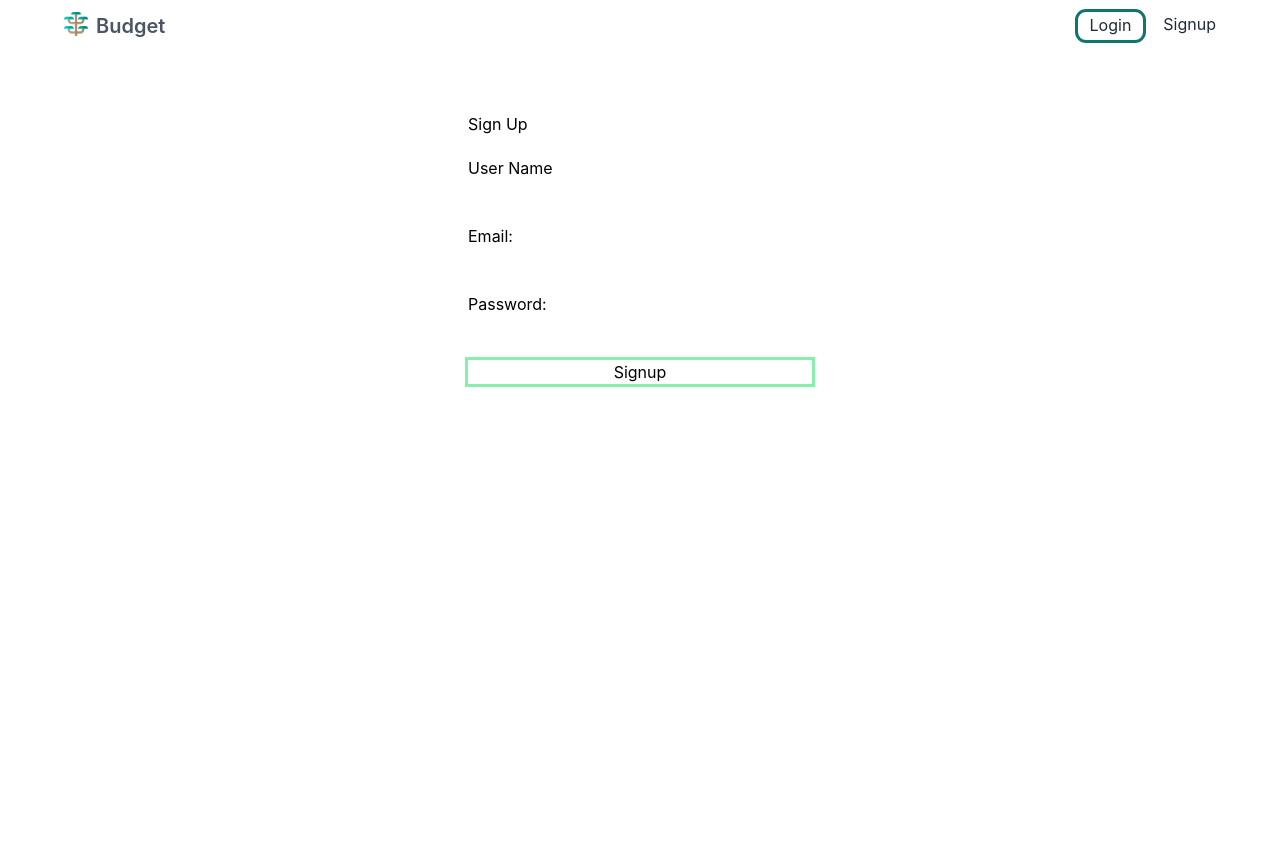
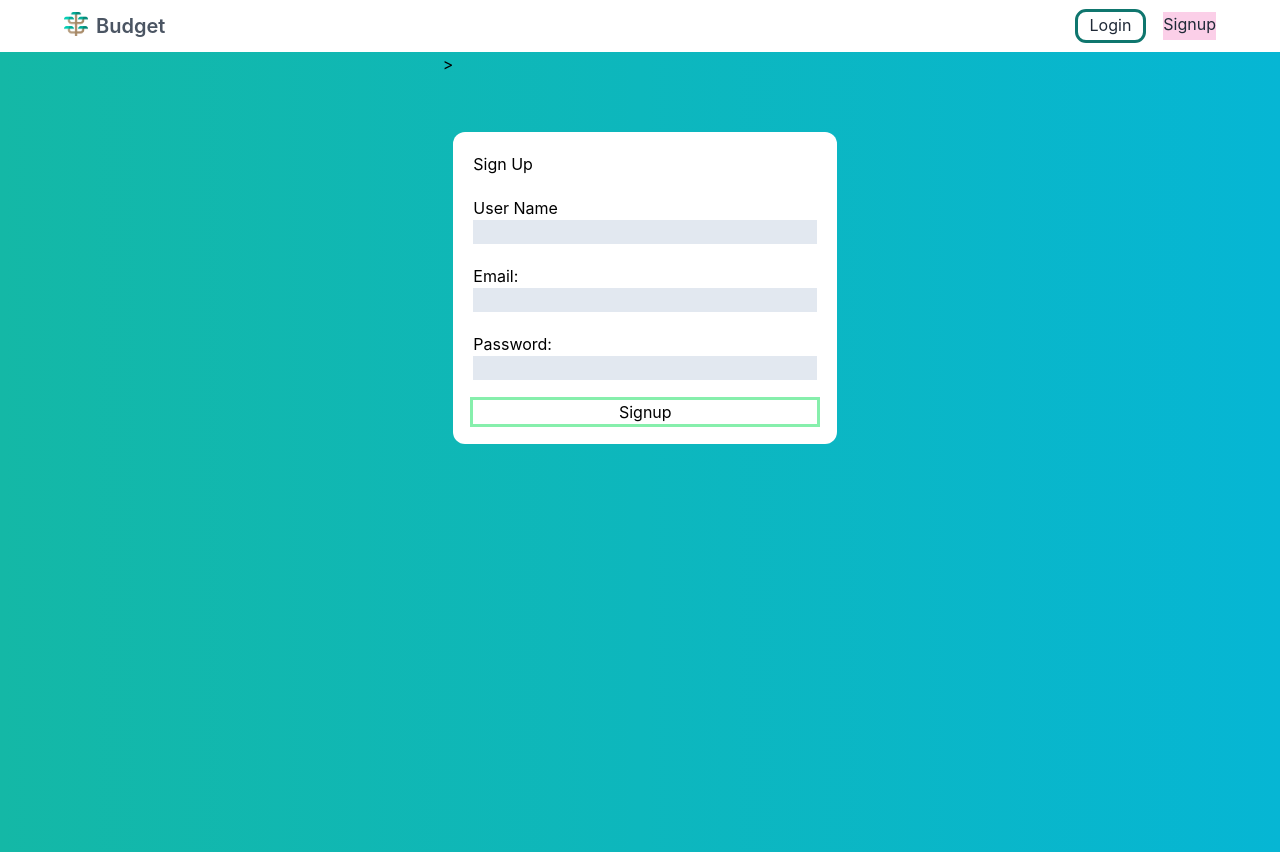
Before and after one commit to codessi/budget-app-firebase-v2, a React (Create React App) app: page /signup in a window 1280 px wide. Before the commit the page ends 800 px from the top, so only its background shows below. Built offline with nearby package versions, Linux system fonts and the light colour scheme; no server answers.

Commit message:
sign up css

```diff
--- a/src/components/Nav.jsx
+++ b/src/components/Nav.jsx
@@ -11,18 +11,19 @@ const Nav = () => {
   return (
     <nav>
       <ul className="bg-white flex justify-between p-3 px-16">
-        <div className="flex gap-2">
-          <img className="h-6" src={tree} alt="" />
-          <li className="text-xl font-semibold text-gray-600">Budget</li>
-        </div>
+
+          <Link className="flex gap-2" to="/">
+            <img className="h-6" src={tree} alt="" />
+            <li className="text-xl font-semibold text-gray-600">Budget</li>
+          </Link>
 
         <div className="flex gap-5 text-gray-800">
           {!user && (
             <>
-              <li className="outline outline-teal-700 rounded-lg p-px px-3">
+              <li className="outline outline-teal-700 rounded-lg p-px px-3 hover:outline-yellow-500">
                 <Link to="/login">Login</Link>
               </li>
-              <li >
+              <li className=" bg-pink-200 focus:outline-yellow-500 outline-1">
                 <Link to="/signup">Signup</Link>
               </li>
             </>
--- a/src/components/firebase/BudgetCard.jsx
+++ b/src/components/firebase/BudgetCard.jsx
@@ -22,7 +22,7 @@ export default function BudgetCard({
     <div className="text-sm shadow-sm rounded bg-white  p-1.5">
       <div className="space-y-2">
         <div className="flex justify-between ">
-          <div className="me-2 capitalize">{name} </div>
+          <div className=" capitalize">{name} </div>
           <div className="d-flex align-items-baseline">
             {currencyFormatter.format(amount)}
             {max ? (
@@ -89,8 +89,8 @@ const getProgressBarVarient = (amount, max) => {
   const ratio = amount / max;
 
   return ratio < 0.5
-    ? "bg-blue-400"
+    ? "bg-blue-500"
     : ratio < 0.75
-    ? "bg-yellow-400"
-    : "bg-red-400";
+    ? "bg-yellow-300"
+    : "bg-red-600";
 };
--- a/src/pages/Home.jsx
+++ b/src/pages/Home.jsx
@@ -2,9 +2,7 @@ import { useState } from "react";
 import AddBudgetModal from "../components/firebase/AddBudgetModal";
 import AddExpenseModal from "../components/firebase/AddExpenseModal";
 import BudgetCard from "../components/firebase/BudgetCard";
-import {
-  UNCATEGORIZED_BUDGET_ID
-} from "../contexts/BudgetsContext";
+import { UNCATEGORIZED_BUDGET_ID } from "../contexts/BudgetsContext";
 import UncategorizedBudgetCard from "../components/firebase/UncategorizedBudgetCard";
 import TotalBudgetCard from "../components/firebase/TotalBudgetCard";
 import ViewExpensesModal from "../components/firebase/ViewExpensesModal";
@@ -32,35 +30,32 @@ function App() {
   let { user } = useAuthContext();
   if (!user) {
     user = {
-    uid: "demo"
-  }}
+      uid: "demo",
+    };
+  }
 
-
-  const [ budgets, budgetError ] = useCollection(
+  const [budgets, budgetError] = useCollection(
     "budget",
     ["uid", "==", user?.uid],
     ["createdAt", "desc"]
   );
 
-  const [ expenses, expensesError ] = useCollection(
+  const [expenses, expensesError] = useCollection(
     "expense",
     ["uid", "==", user?.uid],
     ["createdAt", "desc"]
   );
 
-
-
-
-
   const amount = (budgetId) => {
-    const filteredExpenses = expenses.filter(item => item.budgetId === budgetId)
+    const filteredExpenses = expenses.filter(
+      (item) => item.budgetId === budgetId
+    );
     const result = filteredExpenses.reduce((total, expense) => {
       return total + parseFloat(expense.amount);
     }, 0);
 
-    return result
-  }
-
+    return result;
+  };
 
   return (
     <>
@@ -68,13 +63,13 @@ let { user } = useAuthContext();
         <div className="border-8 md:border-4 md:pb-6 pb-3  bg-gray-100 max-w-sm md:max-w-4xl mx-auto min-h-screen md:min-h-[70vh]  rounded-[3.3rem] md:rounded-[2rem]  border-white overflow-hidden">
           <div
             direction="horizontal"
-            className="flex-col  p-5 pt-10 pb-6 justify-between text-white bg-teal-600/90 mb-4"
+            className="flex-col  p-5 pt-10 pb-6 justify-between text-white bg-teal-600 mb-4"
           >
             <div className="flex justify-between items-center">
               <h1 className="text-3xl mb-3  font-semibold">Budget App</h1>
               <div>
                 <p className="mr-7 bg-teal-500 px-4 rounded">
-                  {user.uid==="demo"? "Demo" : user?.displayName}'s Budget
+                  {user.uid === "demo" ? "Demo" : user?.displayName}'s Budget
                 </p>
                 {budgetError && <p>{budgetError}</p>}
                 {expensesError && <p>{expensesError}</p>}
@@ -96,15 +91,19 @@ let { user } = useAuthContext();
             </div>
           </div>
           <div
-            className="m-2 gap-5 "
+            className="m-2 gap-2 md:gap-3 "
             style={{
               display: "grid",
               gridTemplateColumns: "Repeat(auto-fit, minmax(300px, 1fr))",
               alignItems: "start",
             }}
           >
-
-            {budgets && budgets.map((budget) => (
+            <TotalBudgetCard
+              user={user}
+              onViewExpensesClick={() => openViewExpensesModal()}
+            />
+            {budgets &&
+              budgets.map((budget) => (
                 <BudgetCard
                   key={budget.id}
                   name={budget.name}
@@ -112,9 +111,7 @@ let { user } = useAuthContext();
                   gray={true}
                   max={budget.max}
                   onAddExpenseClick={() => openAddExpenseModal(budget.id)}
-                onViewExpensesClick={() =>
-                  openViewExpensesModal(budget.id)
-                }
+                  onViewExpensesClick={() => openViewExpensesModal(budget.id)}
                 />
               ))}
             <UncategorizedBudgetCard
@@ -126,20 +123,16 @@ let { user } = useAuthContext();
                 openViewExpensesModal(UNCATEGORIZED_BUDGET_ID)
               }
             />
-            <TotalBudgetCard
-              user={user}
-              onViewExpensesClick={() => openViewExpensesModal()}
-            />
           </div>
         </div>
       </div>
       <AddBudgetModal
-        user ={user}
+        user={user}
         show={showAddBudgetModal}
         handleClose={() => setShowAddBudgetModal(false)}
       />
       <AddExpenseModal
-        user ={user}
+        user={user}
         show={showAddExpenseModal}
         budgets={budgets}
         handleClose={() => setShowAddExpenseModal(false)}
--- a/src/pages/Signup.jsx
+++ b/src/pages/Signup.jsx
@@ -16,25 +16,25 @@ const Signup = () => {
   }
 
   return (
-    <div className="flex justify-center items-center">
-      <form action=""  className='bg-primary flex flex-col w-96 p-5 mt-10 space-y-5'  onSubmit= {onSubmit}>
+    <div className="flex bg-gradient-to-r from-teal-500 to-cyan-500 min-h-screen justify-center items-start  ">>
+      <form action="" className= "bg-white mt-20 flex flex-col w-96 p-5 rounded-xl space-y-5"  onSubmit= {onSubmit}>
         <h2>Sign Up</h2>
         <label htmlFor="">
           <h3>User Name</h3>
-          <input type="Text"  className='w-full' id="userName" value={userName} onChange={(e) => {
+          <input type="Text" className="w-full bg-slate-200" id="userName" value={userName} onChange={(e) => {
             setUserName(e.target.value)
           } } />
         </label>
         <label htmlFor="">
           <h3>Email:</h3>
-          <input type="email"className='w-full'  id="email" value={email} onChange={(e) => {
+          <input type="email"className="w-full bg-slate-200"  id="email" value={email} onChange={(e) => {
             setEmail(e.target.value)
           } } />
         </label>
 
         <label htmlFor="">
           <h3>Password:</h3>
-          <input type="password" className='w-full'  value={password} id="password" onChange={e => setPassword(e.target.value)} />
+          <input type="password" className="w-full bg-slate-200"  value={password} id="password" onChange={e => setPassword(e.target.value)} />
         </label>
         {!isPending && <button className='outline outline-green-300 ' type='submit'>Signup</button>}
         {isPending && <button className='outline outline-green-300 '  disabled type='submit'>Loading</button>}
```
Lines whose indentation alone changed are shown as unchanged.
